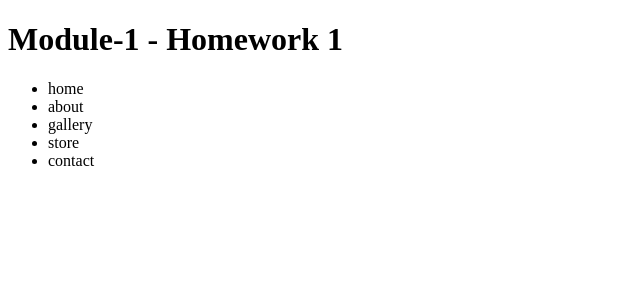
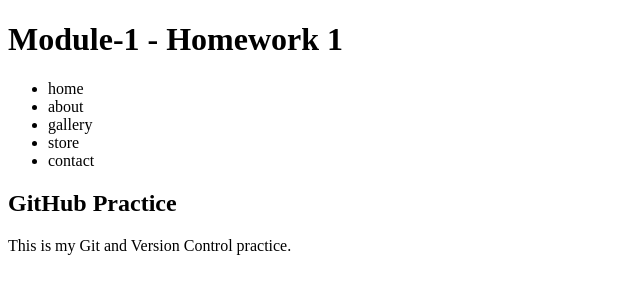
Before and after one commit to NTorres55/m1-hw1-torres-nehemiah, a plain HTML site: page index.html in a window 1280 px wide. Shown: the whole page, without its empty margins (0-640 px from the left). Drawn offline with Linux system fonts and the light colour scheme.

Commit message:
Add h2 and paragraph to main

```diff
--- a/index.html
+++ b/index.html
@@ -22,6 +22,8 @@
 </nav>
 
 <main>
+  <h2>GitHub Practice</h2>
+    <p>This is my Git and Version Control practice.</p>
 </main>
 
 <footer>
```
